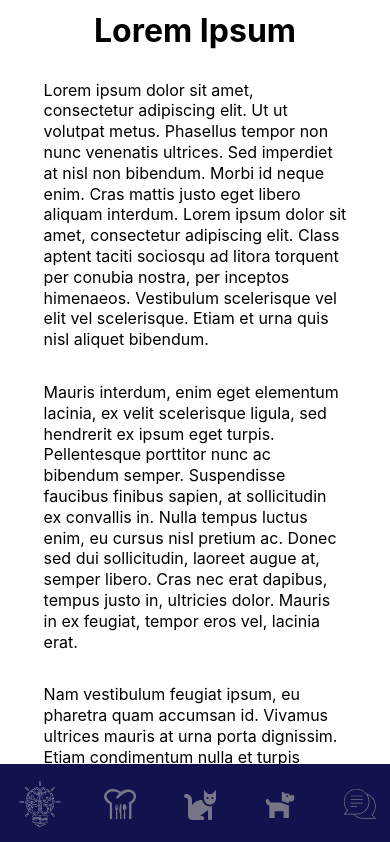
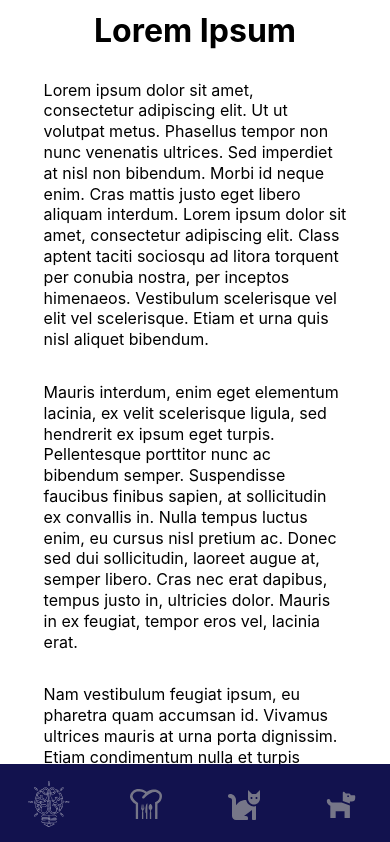
Before and after one commit to JanTrooper2/design-playground, a React (Create React App) app: page / in a window 390 px wide. Shown: the top 842 px of the page. Built offline with nearby package versions, Linux system fonts and the light colour scheme.

Commit message:
disable fun section for mobile

```diff
--- a/src/components/FireshipNav.css
+++ b/src/components/FireshipNav.css
@@ -84,4 +84,7 @@
   .nav-link {
     justify-content: center;
   }
+  .fun-link {
+    display: none;
+  }
 }
--- a/src/components/FireshipNav.js
+++ b/src/components/FireshipNav.js
@@ -34,7 +34,7 @@ const FireshipNav = props => {
             <span className="nav-desc">Dogs</span>
           </Link>
         </li>
-        <li className="nav-item">
+        <li className="nav-item fun-link">
           <Link to="/fun" className="nav-link">
             <FeedbackSVG className="svg-item" />
             <span className="nav-desc">Fun Stuff</span>
```
